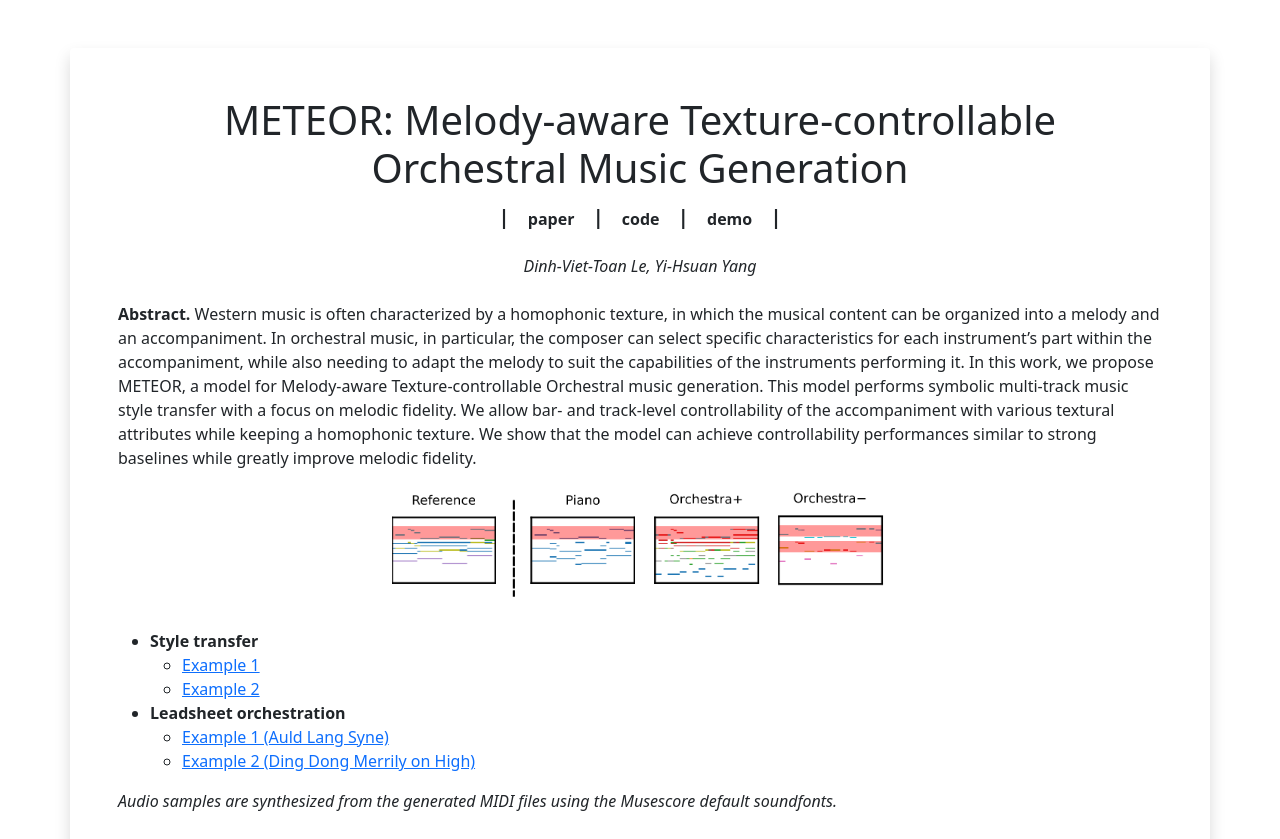
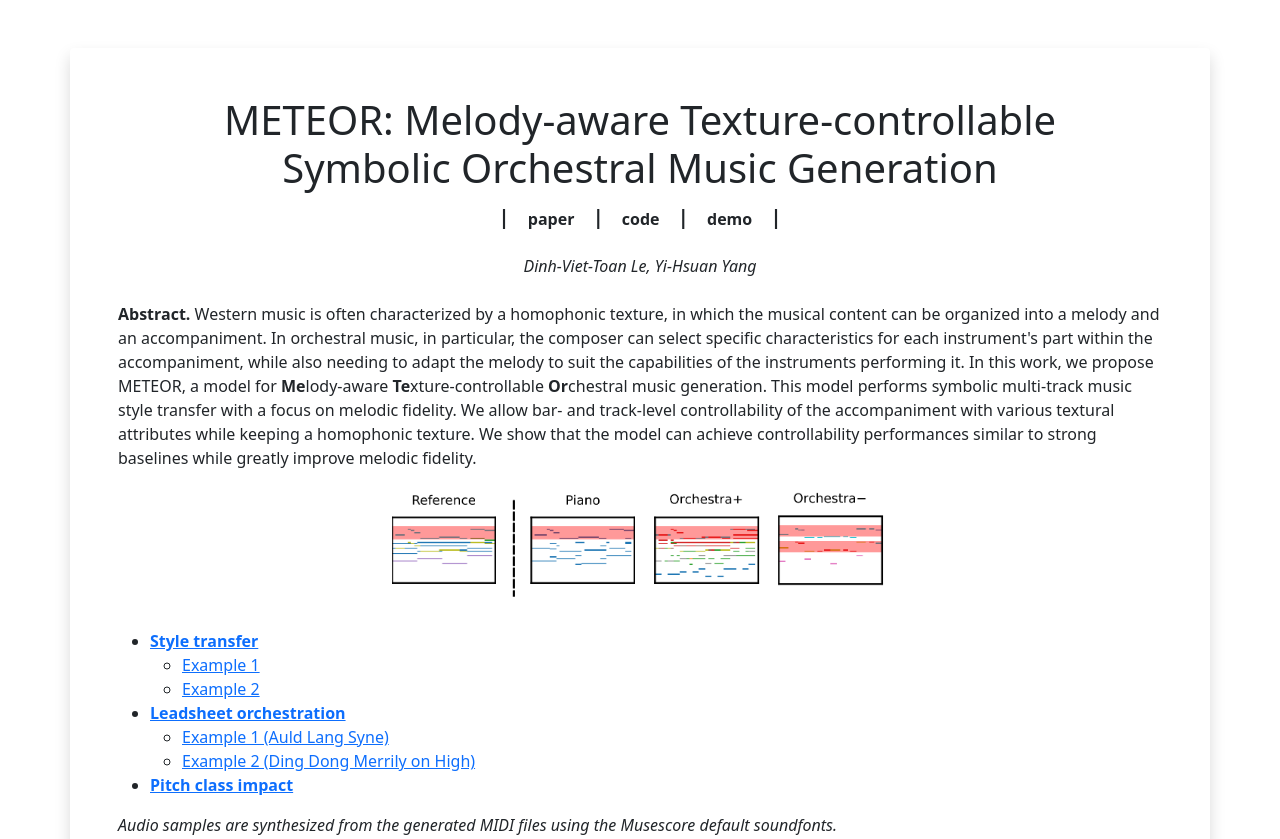
Before and after one commit to dinhviettoanle/meteor, a plain HTML site: page index.html in a window 1280 px wide. Shown: the top 839 px of the page. Drawn offline with nearby package versions, Linux system fonts and the light colour scheme.

Commit message:
Update index.html

```diff
--- a/index.html
+++ b/index.html
@@ -2,7 +2,7 @@
 <html>
 
 <head>
-  <title>METEOR: Melody-aware Texture-controllable Orchestral Music Generation</title>
+  <title>METEOR: Melody-aware Texture-controllable Symbolic Orchestral Music Generation</title>
   <link href="https://cdn.jsdelivr.net/npm/bootstrap@5.1.3/dist/css/bootstrap.min.css" rel="stylesheet" />
   <meta charset="utf-8" />
   <meta name="viewport" content="width=device-width, initial-scale=1" />
@@ -37,7 +37,7 @@
 <body>
   <div class="container pt-5 mt-5 shadow p-5 mb-5 bg-white rounded">
     <div class="text-center pb-4">
-      <h1>METEOR: Melody-aware Texture-controllable<br>Orchestral Music Generation</h1>
+      <h1>METEOR: Melody-aware Texture-controllable<br>Symbolic Orchestral Music Generation</h1>
       <p class="lead fw-bold">
         |
         <a href="XXX" class="btn border-white bg-white fw-bold">paper</a>
@@ -56,9 +56,9 @@
       <b>Abstract.</b>
       Western music is often characterized by a homophonic texture, in which the musical content can be organized into a
       melody and an accompaniment. In orchestral music, in particular, the composer can select specific characteristics
-      for each instrument’s part within the accompaniment, while also needing to adapt the melody to suit the
+      for each instrument's part within the accompaniment, while also needing to adapt the melody to suit the
       capabilities of the instruments performing it.
-      In this work, we propose METEOR, a model for Melody-aware Texture-controllable Orchestral music generation. This
+      In this work, we propose METEOR, a model for <b>Me</b>lody-aware <b>Te</b>xture-controllable <b>Or</b>chestral music generation. This
       model performs symbolic multi-track music style transfer with a focus on melodic fidelity. We allow bar- and
       track-level controllability of the accompaniment with various textural attributes while keeping a homophonic
       texture. We show that the model can achieve controllability performances similar to strong baselines while greatly
@@ -77,23 +77,24 @@
         <li>Piano trio: Violin, Cello, Piano</li>
       </ul> -->
     <ul>
-      <li><b>Style transfer</b></li>
+      <li><b><a href="#style-transfer">Style transfer</a></b></li>
       <ul>
         <li><a href="#style-example-1">Example 1</a></li>
         <li><a href="#style-example-2">Example 2</a></li>
       </ul>
-      <li><b>Leadsheet orchestration</b></li>
+      <li><b><a href="#leadsheet-orch">Leadsheet orchestration</a></b></li>
       <ul>
         <li><a href="#leadsheet-example-1">Example 1 (Auld Lang Syne)</a></li>
         <li><a href="#leadsheet-example-2">Example 2 (Ding Dong Merrily on High)</a></li>
       </ul>
+      <li><b><a href="#pitchclass-impact">Pitch class impact</a></b></li>
     </ul>
     <i>Audio samples are synthesized from the generated MIDI files using the Musescore default soundfonts.</i><br>
     </p>
   </div>
 
 
-  <div class="container pt-5 mt-5 shadow p-5 mb-5 bg-white rounded">
+  <div class="container pt-5 mt-5 shadow p-5 mb-5 bg-white rounded" id="style-transfer">
     <div class="container p-3">
       <h1>Style transfer</h1>
       <p>
@@ -825,7 +826,13 @@
       </div>
     </div>
   </div>
-  <div class="container pt-5 mt-5 shadow p-5 mb-5 bg-white rounded">
+
+  <!-- ================================================================================================= -->
+  <!-- ================================================================================================= -->
+  <!-- ================================================================================================= -->
+
+
+  <div class="container pt-5 mt-5 shadow p-5 mb-5 bg-white rounded" id="leadsheet-orch">
 
     <div class="container p-3">
       <h1>Lead sheet orchestration</h1>
@@ -1073,7 +1080,7 @@
 
 
 
-  <div class="container pt-5 mt-5 shadow p-5 mb-5 bg-white rounded">
+  <div class="container pt-5 mt-5 shadow p-5 mb-5 bg-white rounded" id="pitchclass-impact">
     <div class="container p-3">
       <h1>Pitch class impact</h1>
     </div>
@@ -1086,7 +1093,7 @@
       <div class="row py-2">
         <div class="row py-2">
           <div class="col-3">
-           <b>Reference</b><br>
+            <b>Reference</b><br>
             Detected melodic instrument: <b>Glockenspiel, then flute</b><br>
             <audio controls>
               <source src="audio/pitchclass_impact/orig.mp3" type="audio/mpeg" />
```
